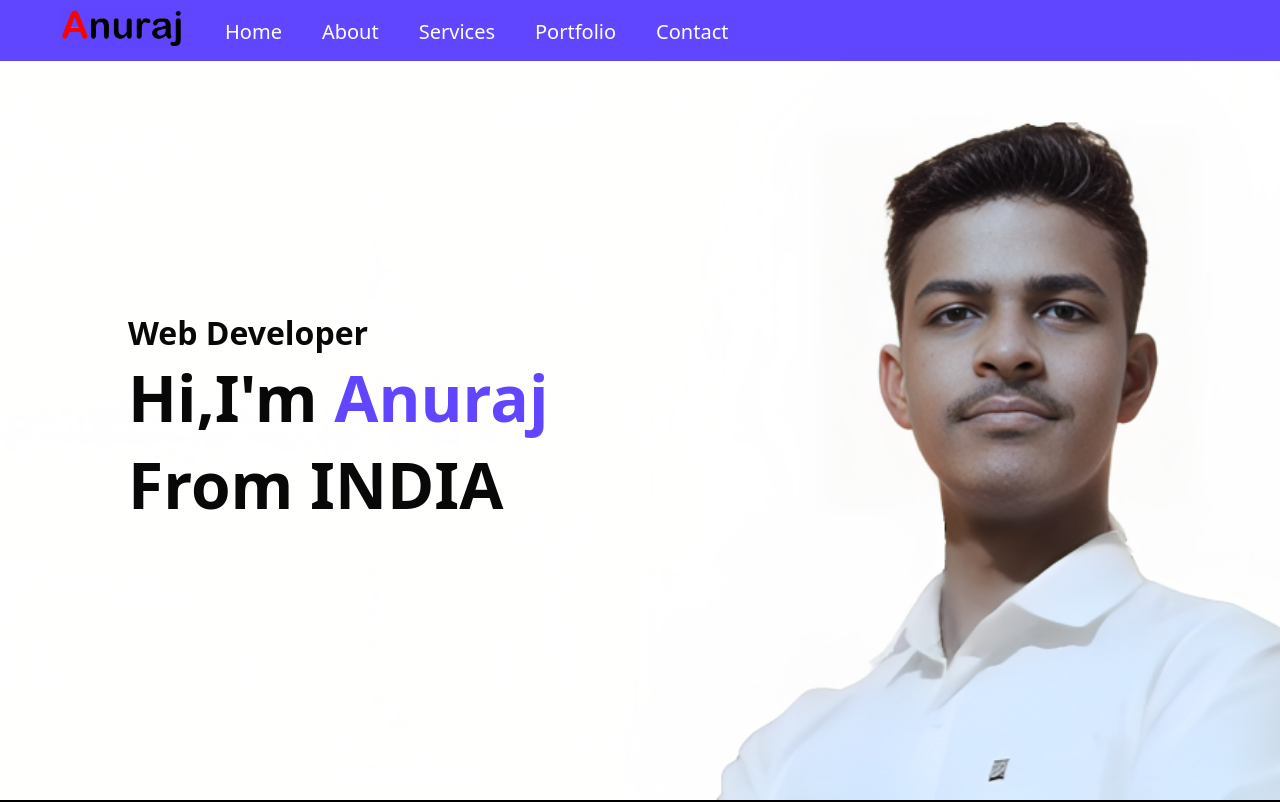
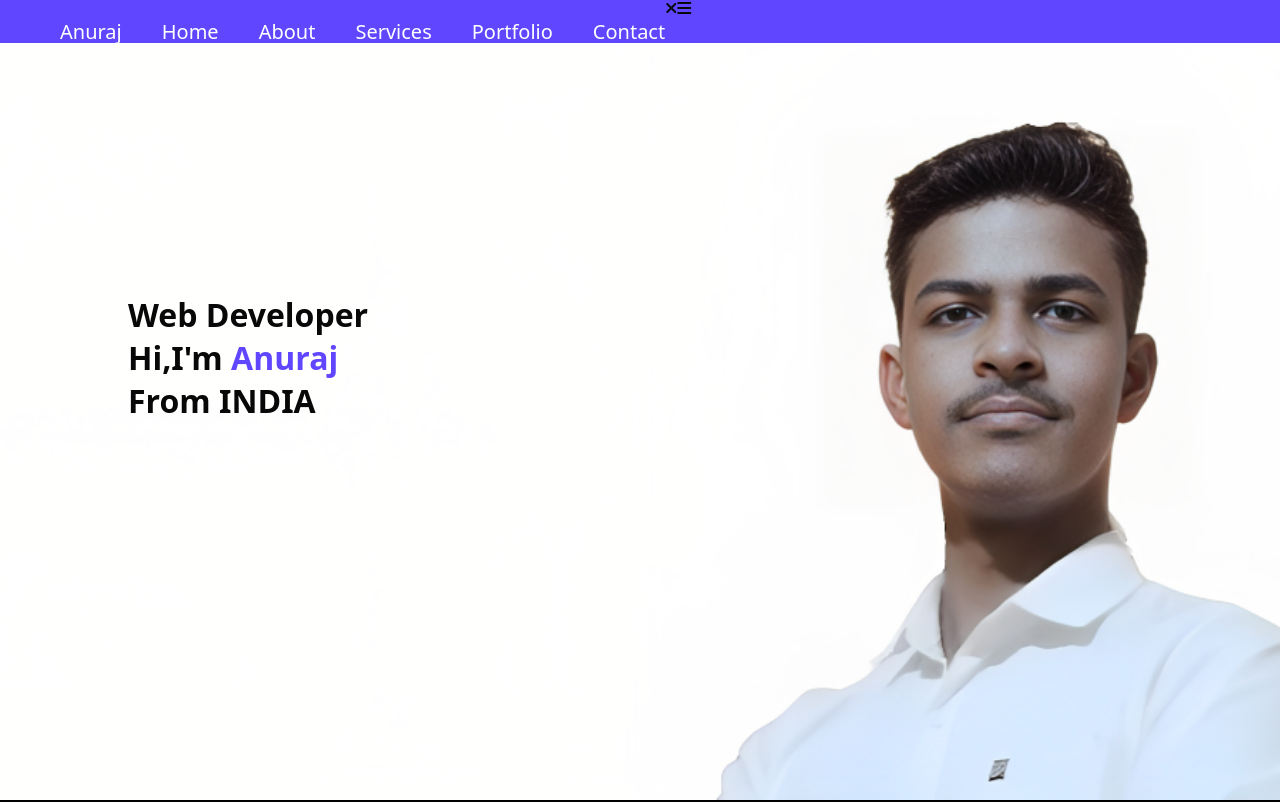
Before and after one commit to anurajsingh416/portfolio, a plain HTML site: page index.html in a window 1280 px wide. Shown: the top 802 px of the page. Drawn offline with Linux system fonts and the light colour scheme.

Commit message:
Update index.html

```diff
--- a/index.html
+++ b/index.html
@@ -13,17 +13,18 @@
     <!-- ----------------------------header------------------------------- -->
     <div id="header">
         <ul class="nav-bar">
-            <li class="nav-links"><img src="./logo.png" alt="" class="logo"></li>
-            <li class="nav-links"><a href="#header" target="" rel="noopener noreferrer">Home</a></li>
-            <li class="nav-links"><a href="#about" target="" rel="noopener noreferrer">About</a></li>
-            <li class="nav-links"><a href="#services" target="" rel="noopener noreferrer">Services</a></li>
-            <li class="nav-links"><a href="#portfolio" target="" rel="noopener noreferrer">Portfolio</a></li>
-            <li class="nav-links"><a href="#contact" target="" rel="noopener noreferrer">Contact</a></li>
-            <!-- <li class="nav-links"><img src="./IMG_20221024_201015~2.jpg" alt="" class="account"></li> -->
+            <li class="nav-links"><a href="#header" class="logo"><span>A</span>nuraj</a></li>
+            <li class="nav-links a"><a href="#header"  >Home</a></li>
+            <li class="nav-links a"><a href="#about"  >About</a></li>
+            <li class="nav-links a"><a href="#services"  >Services</a></li>
+            <li class="nav-links a"><a href="#portfolio"  >Portfolio</a></li>
+            <li class="nav-links a"><a href="#contact"  >Contact</a></li>
+            <i class="fas fa-times" id="close" onclick="closemenu()"></i>
+            <i class="fas fa-bars" id="open" onclick="openmenu()"></i>
         </ul>
-            <div class="info">
+            <div class="info" id="info">
                 <h4>Web Developer</h4>
-                <h1 class="sub-titles">Hi,I'm <span class="name">Anuraj</span> <br> From INDIA</h1>
+                <h1>Hi,I'm <span class="name">Anuraj</span> <br> From INDIA</h1>
             </div>
     </div>
 <!-- --------------------------------About---------------------------------- -->
```
